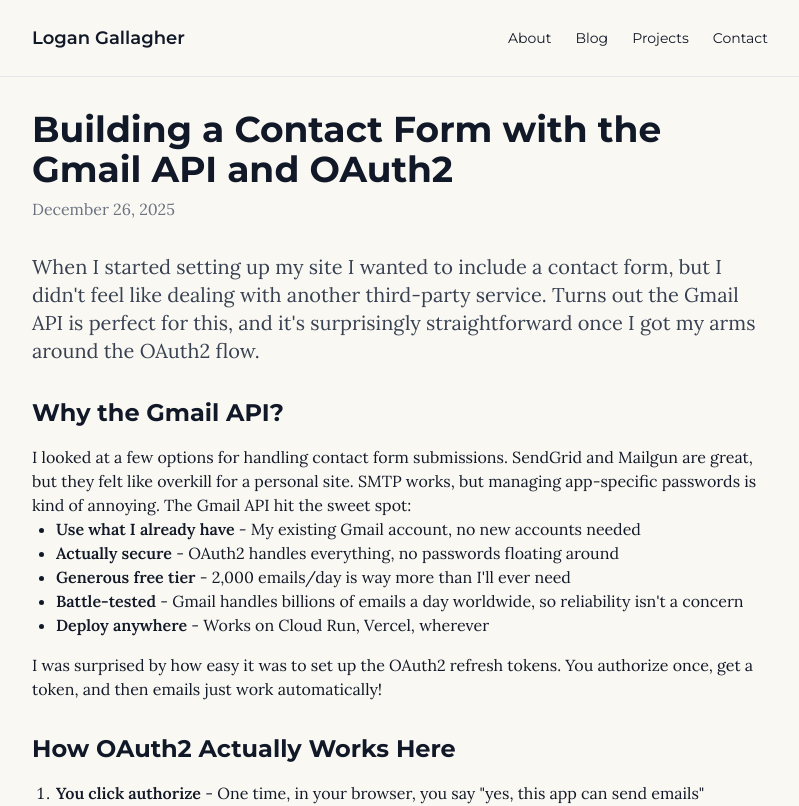
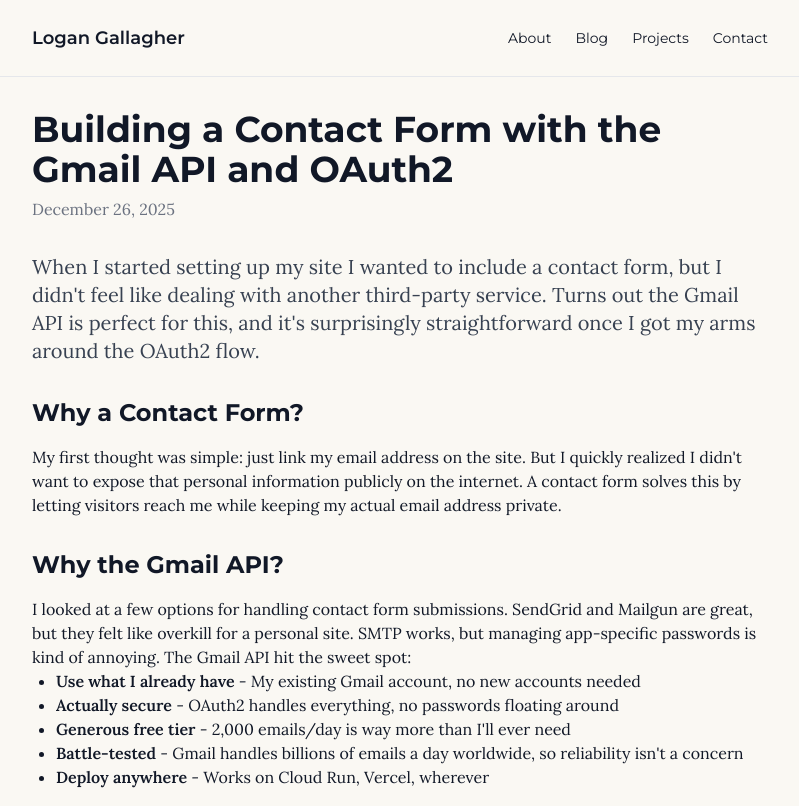
Before and after one commit to gallaglo/personal-website, a Next.js app: page /blog/gmail-api-contact-form in a window 1280 px wide. Shown: the top 806 px of the page, without its empty margins (240-1039 px from the left). Built offline with nearby package versions, Linux system fonts and the light colour scheme.

Commit message:
add section about contact form benefits to blog post

```diff
--- a/app/blog/gmail-api-contact-form/page.tsx
+++ b/app/blog/gmail-api-contact-form/page.tsx
@@ -11,6 +11,14 @@ export default function BlogPost() {
       <p className="lead text-xl text-gray-700 mb-6">
         When I started setting up my site I wanted to include a contact form, but I didn't feel like dealing with another third-party service.
         Turns out the Gmail API is perfect for this, and it's surprisingly straightforward once I got my arms around the OAuth2 flow.
+      </p>
+
+      <h2 className="text-2xl font-bold mt-8 mb-4 font-sans">Why a Contact Form?</h2>
+      <p>
+        My first thought was simple: just link my email address on the site. But I quickly
+        realized I didn't want to expose that personal information publicly on the internet.
+        A contact form solves this by letting visitors reach me while keeping my actual email address
+        private.
       </p>
 
       <h2 className="text-2xl font-bold mt-8 mb-4 font-sans">Why the Gmail API?</h2>
```
